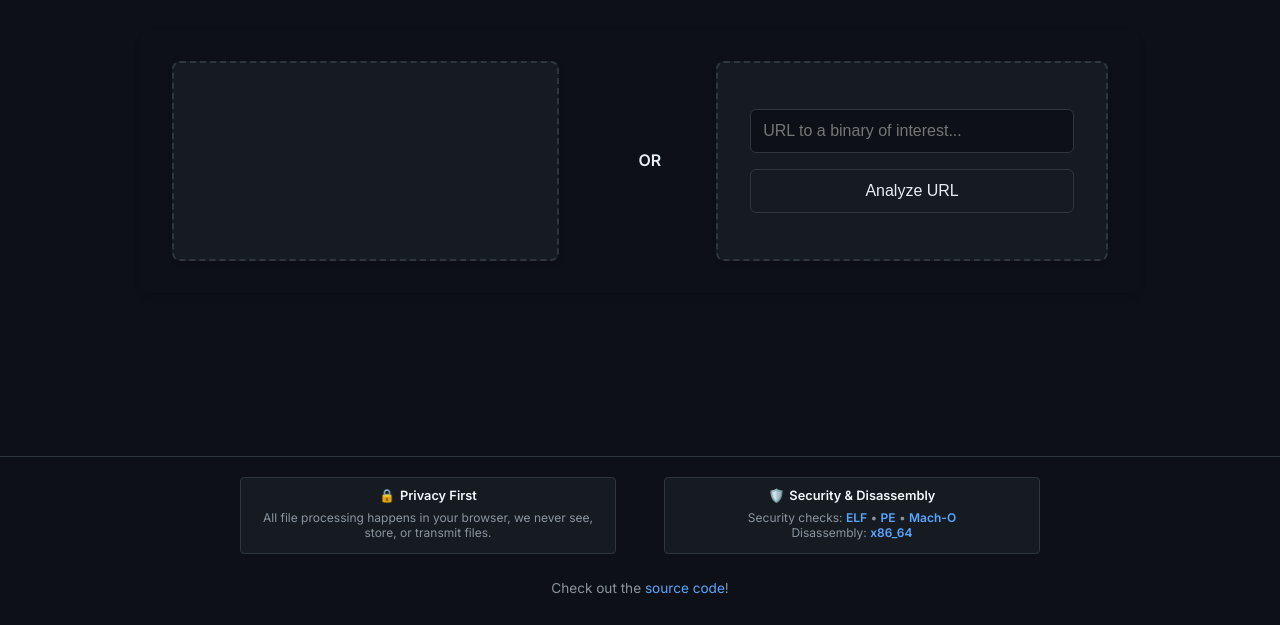
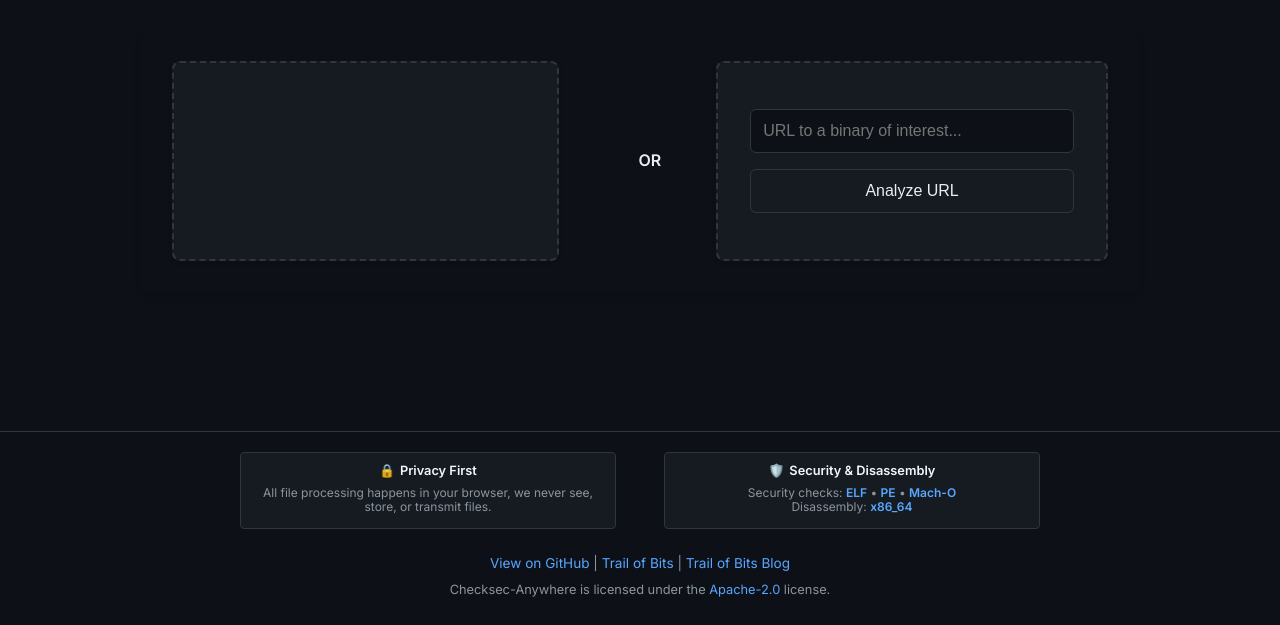
Before and after one commit to trailofbits/checksec-anywhere, a plain HTML site: page frontend/index.html in a window 1280 px wide. Shown: the part 175-800 px from the top of the page. Drawn offline with Linux system fonts and the light colour scheme; a script that the page names is missing.

Commit message:
Frontend: link GH/ToB/blog, add license

```diff
--- a/frontend/index.html
+++ b/frontend/index.html
@@ -94,7 +94,14 @@
                     <p>Security checks: <strong>ELF</strong> • <strong>PE</strong> • <strong>Mach-O</strong><br>Disassembly: <strong>x86_64</strong></p>
                 </div>
             </div>
-            <p class="source-link">Check out the <a href="https://github.com/trailofbits/checksec-anywhere" target="_blank" rel="noopener noreferrer">source code</a>!</p>
+            <p class="source-link">
+                <a href="https://github.com/trailofbits/checksec-anywhere" target="_blank" rel="noopener noreferrer">View on GitHub</a>
+                |
+                <a href="https://www.trailofbits.com/" target="_blank" rel="noopener noreferrer">Trail of Bits</a>
+                |
+                <a href="https://blog.trailofbits.com/" target="_blank" rel="noopener noreferrer">Trail of Bits Blog</a>
+            </p>
+            <p class="license-link">Checksec-Anywhere is licensed under the <a href="https://github.com/trailofbits/checksec-anywhere/blob/main/LICENSE" target="_blank" rel="noopener noreferrer">Apache-2.0</a> license.</p>
         </div>
     </footer>
     <script type="module" src="app.js"></script>
--- a/frontend/styles.css
+++ b/frontend/styles.css
@@ -704,6 +704,13 @@ body {
     margin: 0;
 }
 
+.license-link {
+    text-align: center;
+    color: #8b949e;
+    font-size: 0.8rem;
+    margin: 0.5rem 0 0;
+}
+
 .footer p {
     margin: 5px 0;
 }
```
